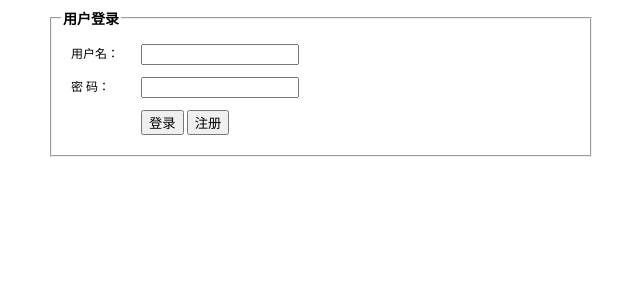
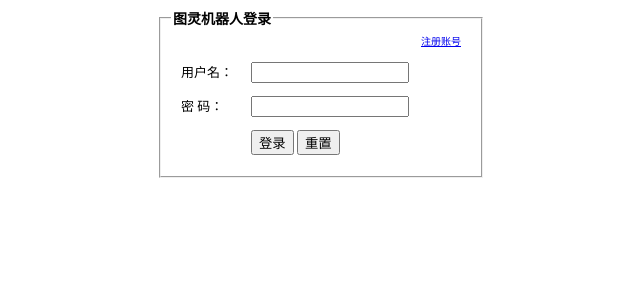
Before and after one commit to zzmmyy/jieye, a PHP site: page /login.html in a window 1280 px wide. Shown: the top 300 px of the page, without its empty margins (319-959 px from the left). Run offline with PHP 8.4, Linux system fonts and the light colour scheme.

Commit message:
Add files via upload

```diff
--- a/dlzc/img.php
+++ b/dlzc/img.php
@@ -18,7 +18,7 @@
 	//imagefill($im,0,0,$dian);
 	imageline($im,10,5,50,rand(0,20),$xian);//绘制一根线条
 
-	for($i = 0;$i < 100;$i++)//使用for循环来绘制多个噪点
+	for($i = 0;$i < 200;$i++)//使用for循环来绘制多个噪点
 	{
 		imagesetpixel($im,rand(10,50),rand(5,40),$dian);
 	}
--- a/dlzc/login.html
+++ b/dlzc/login.html
@@ -4,13 +4,14 @@
 	<meta http-equiv="Content-Type" content="txt/html;charset=utf-8" />
 	<title>小郑</title>
 	<style type="text/css">
+		body{font-family: 幼圆;font-size: 13px;}
 	    html{font-size:12px;}
-	    fieldset{width:520px; margin: 0 auto;}
+	    fieldset{width:300px; margin: 0 auto;}
 	    legend{font-weight:bold; font-size:14px;}
 	    label{float:left; width:70px; margin-left:10px;}
 	    .left{margin-left:80px;}
 	    .input{width:150px;}
-	    span{color: #666666;}
+	    a{font-size:10px;margin-left:250px;}
 	</style>
 </head>
 <body>
@@ -36,8 +37,9 @@
 </script>
 
 	<fieldset>
-		<legend>用户登录</legend>
+		<legend>图灵机器人登录</legend>
 		<form name="LoginForm" method="post" action="login.php" onSubmit="return InputCheck(this)">
+			<a href = "reg.html">注册账号</a>
 			<p>
 				<label for="username" class="label">用户名：</label>
 				<input id="username" name="username" type="text" class="input" />
@@ -48,7 +50,7 @@
 			</p>
 			<p>
 				<input type="submit" name="submit" value="登录" class="left" />
-				<button onclick="javascript:window.location.href='reg.html';">注册</button>
+				<input type="reset" name="button" id="button" value="重置" />
 			</p>
 			</form>
 	</fieldset>
--- a/dlzc/my.php
+++ b/dlzc/my.php
@@ -17,6 +17,6 @@
 echo '用户ID：'.$userno.'<br/>';
 echo '用户名：'.$username.'<br/>';
 echo '邮箱：'.$row['email'].'<br/>';
-echo '注册日期：'.date("Y-m-d", $row['datetime']).'<br/>';
-echo '<a href="login.php?action=logout">注销</a> 登录<br/>';
+echo '注册日期：'.date("Y-m-d H:i:s", $row['datetime']).'<br/>';
+echo '<a href = "login.html">其他账号登录</a>';
 ?>
--- a/dlzc/reg.html
+++ b/dlzc/reg.html
@@ -51,7 +51,7 @@
 
 <body>
 <fieldset>
-	<legend>用户注册</legend>
+	<legend>图灵机器人注册</legend>
 	<form name="RegForm" method="post" action="reg.php" onSubmit="return InputCheck(this)">
 		<p>
 			<label for="username" class="label">用户名：</label>
```
Also changed, not shown: dlzc/reg.php (+9 -1 lines).
